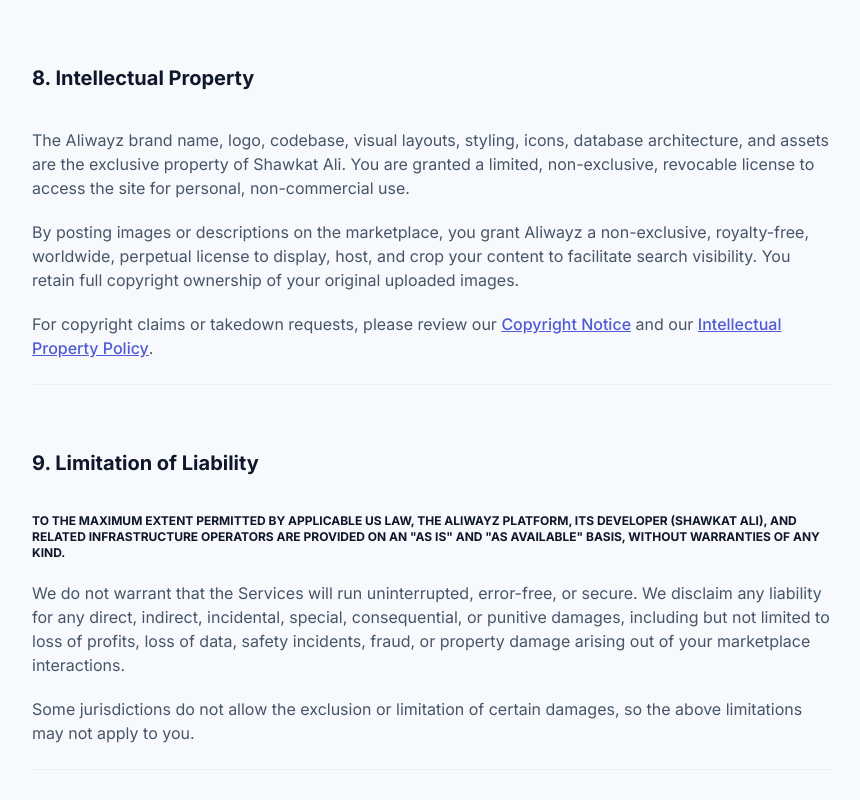
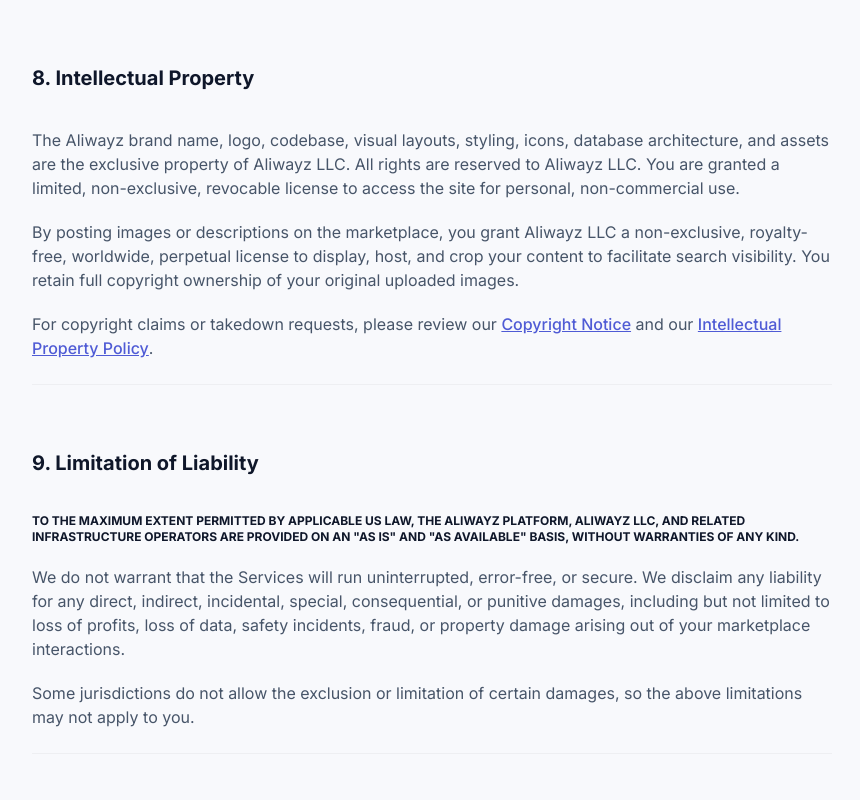
Before and after one commit to zimmalsiddeqi/aliwayz-frontend, a React (Vite) app: page /legal/terms in a window 1280 px wide. Shown: the part 3140-3940 px from the top of the page, without its empty margins (352-1212 px from the left). Built offline with nearby package versions, Linux system fonts and the light colour scheme; no server answers.

Commit message:
Update legal pages and config to Aliwayz LLC and reserve all rights to Aliwayz LLC

```diff
--- a/src/components/common/Footer.jsx
+++ b/src/components/common/Footer.jsx
@@ -379,7 +379,7 @@
               className="flex items-center gap-1 text-xs"
               style={{ color: 'var(--color-text-muted)' }}
             >
-              © {currentYear} Aliwayz. Made with
+              © {currentYear} Aliwayz LLC. All rights reserved. Made with
               <Heart size={10} fill="var(--color-error)" style={{ color: 'var(--color-error)' }} />
               for local communities.
             </p>
--- a/src/config/site.js
+++ b/src/config/site.js
@@ -4,7 +4,8 @@
 
 export const SITE_NAME      = 'Aliwayz';
 export const SITE_URL       = 'https://aliwayz.com';
-export const DEVELOPER_NAME = 'Shawkat Ali';
+export const COMPANY_NAME   = 'Aliwayz LLC';
+export const DEVELOPER_NAME = 'Aliwayz LLC';
 export const LAST_UPDATED    = 'October 15, 2026';
 export const LAST_UPDATED_ISO = '2026-10-15';
 export const MIN_AGE        = 18;
--- a/src/features/legal/data/legalPages.js
+++ b/src/features/legal/data/legalPages.js
@@ -39,6 +39,7 @@
 import {
   SITE_NAME as APP_NAME,
   SITE_URL,
+  COMPANY_NAME,
   DEVELOPER_NAME as DEVELOPER,
   LAST_UPDATED,
   LAST_UPDATED_ISO,
@@ -46,7 +47,7 @@
   SUPPORT_EMAILS,
 } from '../../../config/site.js';
 
-export { APP_NAME, SITE_URL, DEVELOPER, LAST_UPDATED, LAST_UPDATED_ISO, MIN_AGE, SUPPORT_EMAILS };
+export { APP_NAME, SITE_URL, COMPANY_NAME, DEVELOPER, LAST_UPDATED, LAST_UPDATED_ISO, MIN_AGE, SUPPORT_EMAILS };
 export const LEGAL_BASE_URL = `${SITE_URL}/legal`;
 
 // ── Categories ────────────────────────────────────────────────
--- a/src/features/legal/pages/CopyrightPage.jsx
+++ b/src/features/legal/pages/CopyrightPage.jsx
@@ -23,11 +23,11 @@
       <LegalSection id="copyright-ownership" title="1. Copyright Ownership">
         <p className="mb-4">
           All contents, codebase layouts, design tokens, visual elements, graphics, icons, system databases,
-          and assets on Aliwayz are the exclusive property of the developer, <strong>Shawkat Ali</strong>,
+          and assets on Aliwayz are the exclusive property of <strong>Aliwayz LLC</strong>,
           and are protected by United States and international copyright, trademark, and trade dress laws.
         </p>
         <p>
-          Copyright © 2026 Shawkat Ali. All rights reserved. Any unauthorized reproduction, redistribution,
+          Copyright © 2026 Aliwayz LLC. All rights reserved. Any unauthorized reproduction, redistribution,
           or commercial reuse of platform elements is strictly prohibited.
         </p>
       </LegalSection>
--- a/src/features/legal/pages/DisclaimerPage.jsx
+++ b/src/features/legal/pages/DisclaimerPage.jsx
@@ -33,7 +33,7 @@
 
       <LegalSection id="no-warranty" title="2. No Warranty">
         <p className="mb-4 uppercase font-bold text-xs" style={{ color: 'var(--color-text-primary)' }}>
-          Aliwayz and its developer, Shawkat Ali, provide the platform on an &quot;AS IS&quot; and &quot;AS AVAILABLE&quot; basis.
+          Aliwayz LLC provides the platform on an &quot;AS IS&quot; and &quot;AS AVAILABLE&quot; basis.
           We disclaim all warranties of any kind, whether express or implied.
         </p>
         <p>
@@ -85,7 +85,7 @@
 
       <LegalSection id="limitation-of-liability" title="6. Limitation of Liability">
         <p className="mb-4 uppercase font-bold text-xs" style={{ color: 'var(--color-text-primary)' }}>
-          To the maximum extent permitted by applicable US law, in no event shall Aliwayz, its developer Shawkat Ali,
+          To the maximum extent permitted by applicable US law, in no event shall Aliwayz LLC
           or related infrastructure operators be liable for any direct, indirect, incidental, special, consequential,
           or punitive damages.
         </p>
--- a/src/features/legal/pages/IntellectualPropertyPage.jsx
+++ b/src/features/legal/pages/IntellectualPropertyPage.jsx
@@ -36,13 +36,13 @@
       <LegalSection id="aliwayz-ip" title="2. Aliwayz Intellectual Property">
         <p className="mb-4">
           The Aliwayz platform, its brand name, logo, custom code, styles, graphics, layouts, search mechanics,
-          database configurations, and user interface elements are the exclusive intellectual property of the developer,
-          <strong> Shawkat Ali</strong>.
+          database configurations, and user interface elements are the exclusive intellectual property of
+          <strong> Aliwayz LLC</strong>. All rights are reserved to Aliwayz LLC.
         </p>
         <p>
           You are granted a limited, personal, non-transferable, and revocable license to access the marketplace
           solely for buying and selling listings. You are strictly prohibited from copying, scraping, decompiling,
-          or utilizing any brand elements or codebase components for external commercial purposes without express written consent.
+          or utilizing any brand elements or codebase components for external commercial purposes without express written consent from Aliwayz LLC.
         </p>
       </LegalSection>
 
--- a/src/features/legal/pages/PrivacyPolicyPage.jsx
+++ b/src/features/legal/pages/PrivacyPolicyPage.jsx
@@ -18,13 +18,13 @@
           Effective Date: October 15, 2026
         </p>
         <p className="text-xs" style={{ color: 'var(--color-text-secondary)' }}>
-          This Privacy Policy describes our policies and procedures on the collection, use, and disclosure of your information.
+          This Privacy Policy describes how Aliwayz LLC (&quot;Aliwayz&quot;, &quot;we&quot;, &quot;us&quot;, or &quot;our&quot;) collects, uses, and discloses your information across our marketplace services. All rights are reserved to Aliwayz LLC.
         </p>
       </div>
 
       <LegalSection id="information-we-collect" title="1. Information We Collect">
         <p className="mb-4">
-          Aliwayz collects user data to provide a local marketplace connecting buyers and sellers.
+          Aliwayz LLC collects user data to provide a local marketplace connecting buyers and sellers.
           Below is a detailed audit of the specific data points we collect, their collection purpose,
           necessity status, and retention timelines.
         </p>
--- a/src/features/legal/pages/TermsPage.jsx
+++ b/src/features/legal/pages/TermsPage.jsx
@@ -145,11 +145,11 @@
       <LegalSection id="intellectual-property" title="8. Intellectual Property">
         <p className="mb-4">
           The Aliwayz brand name, logo, codebase, visual layouts, styling, icons, database architecture,
-          and assets are the exclusive property of Shawkat Ali. You are granted a limited, non-exclusive,
+          and assets are the exclusive property of Aliwayz LLC. All rights are reserved to Aliwayz LLC. You are granted a limited, non-exclusive,
           revocable license to access the site for personal, non-commercial use.
         </p>
         <p className="mb-4">
-          By posting images or descriptions on the marketplace, you grant Aliwayz a non-exclusive, royalty-free,
+          By posting images or descriptions on the marketplace, you grant Aliwayz LLC a non-exclusive, royalty-free,
           worldwide, perpetual license to display, host, and crop your content to facilitate search visibility.
           You retain full copyright ownership of your original uploaded images.
         </p>
@@ -161,7 +161,7 @@
 
       <LegalSection id="limitation-of-liability" title="9. Limitation of Liability">
         <p className="mb-4 uppercase font-bold text-xs" style={{ color: 'var(--color-text-primary)' }}>
-          To the maximum extent permitted by applicable US law, the Aliwayz platform, its developer (Shawkat Ali),
+          To the maximum extent permitted by applicable US law, the Aliwayz platform, Aliwayz LLC,
           and related infrastructure operators are provided on an &quot;AS IS&quot; and &quot;AS AVAILABLE&quot; basis,
           without warranties of any kind.
         </p>
@@ -178,7 +178,7 @@
 
       <LegalSection id="indemnification" title="10. Indemnification">
         <p>
-          You agree to defend, indemnify, and hold harmless Aliwayz, its developer Shawkat Ali, and operational service providers
+          You agree to defend, indemnify, and hold harmless Aliwayz LLC and operational service providers
           from and against any claims, liabilities, damages, judgments, losses, costs, or expenses (including reasonable attorney fees)
           arising out of your violation of these Terms & Conditions, your use of the marketplace, your uploaded content,
           or your physical conduct during transactions.
```
